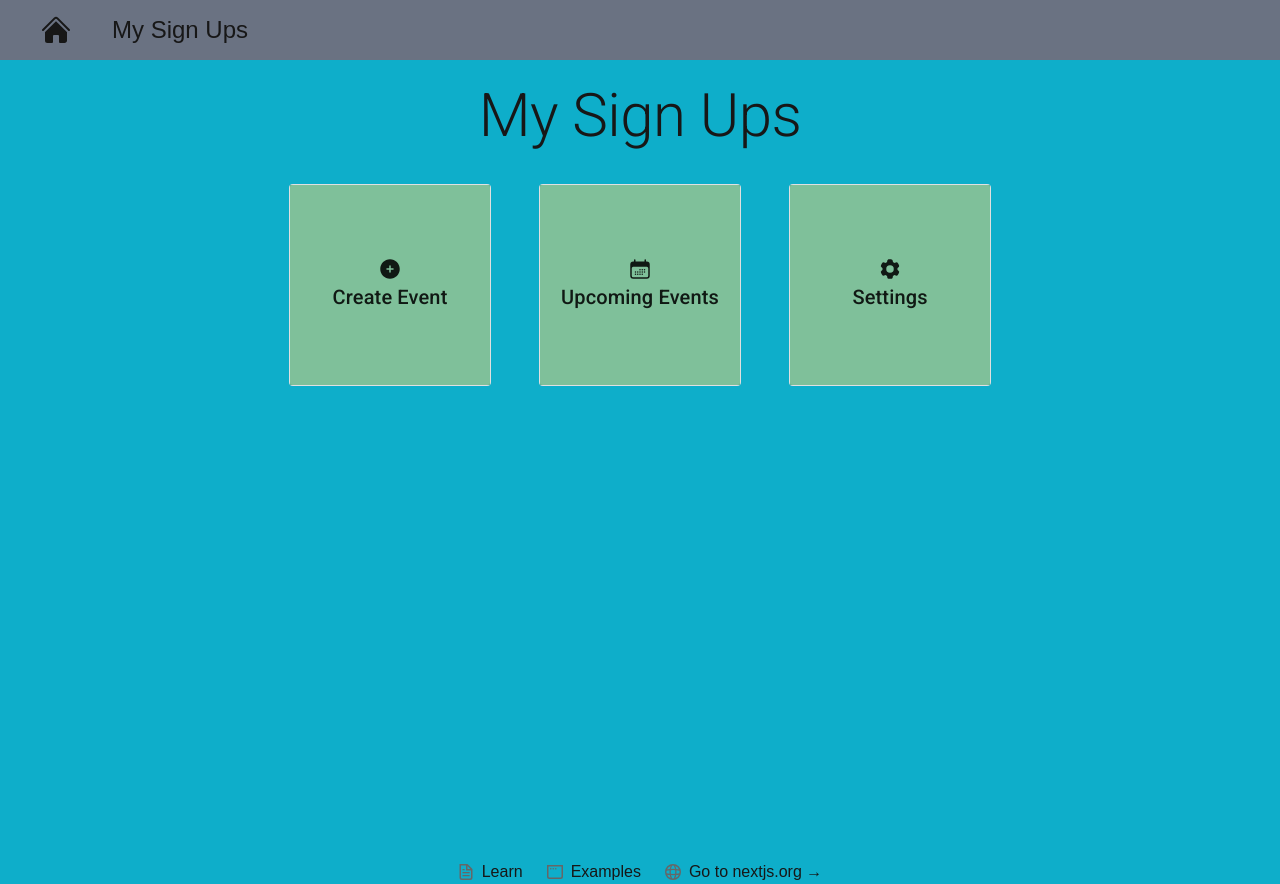
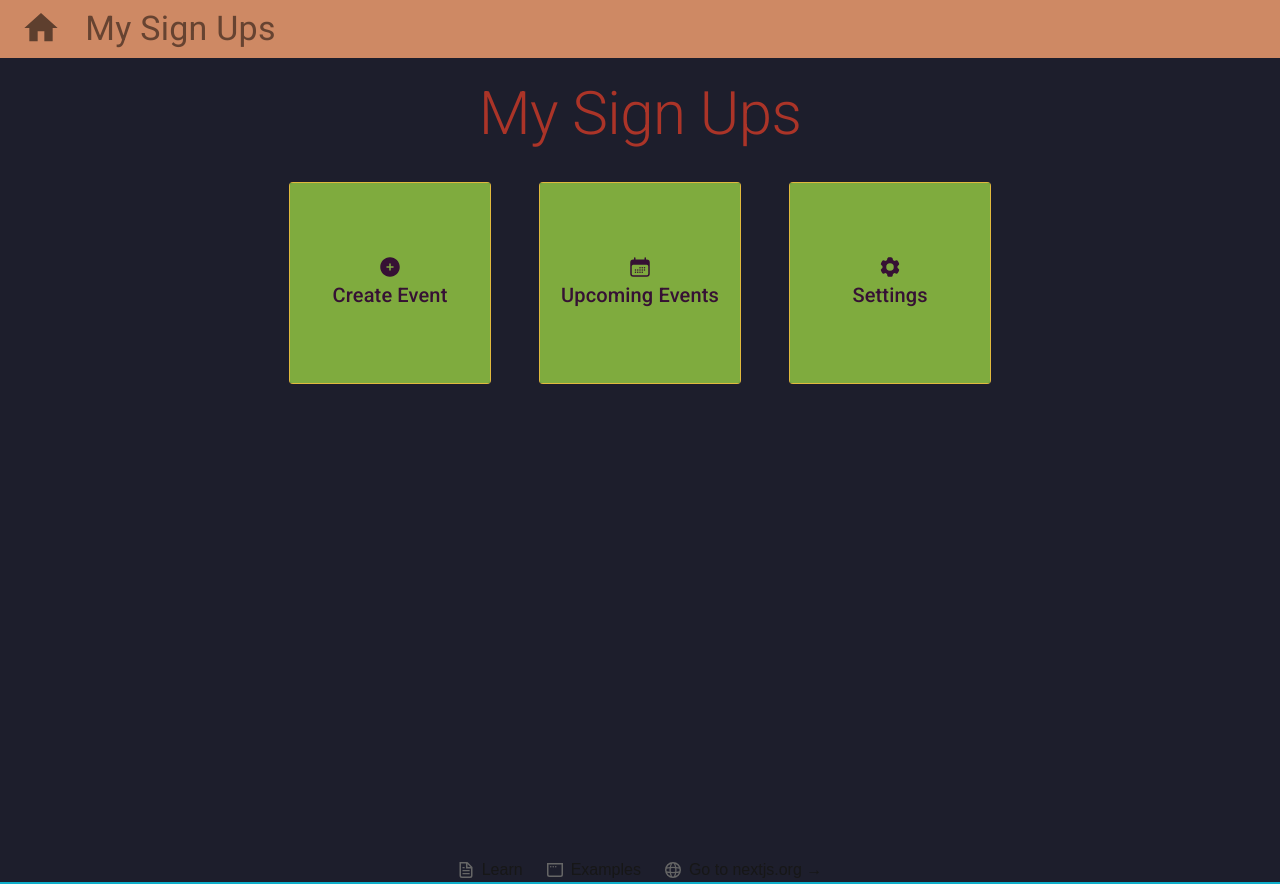
Before and after one commit to BMRich89/MySignUps, a Next.js app in the folder my-sign-ups/: page / in a window 1280 px wide. Built offline with nearby package versions, Linux system fonts and the light colour scheme; what @mui/material-nextjs would draw is missing.

Commit message:
Updated typographies, themes

```diff
--- a/my-sign-ups/src/app/create-event/page.tsx
+++ b/my-sign-ups/src/app/create-event/page.tsx
@@ -1,7 +1,10 @@
 'use client'
 import PageWrapper from "@/components/PageWrapper"
-import { Button, InputLabel, TextField } from "@mui/material"
+import { Alert, Box, Button, Container, InputLabel, Stack, TextField } from "@mui/material"
+import router from "next/router"
+import { useState } from "react"
 import { SubmitHandler, useForm } from "react-hook-form"
+import CheckIcon from '@mui/icons-material/Check';
 
 
 type Inputs =  {
@@ -9,10 +12,15 @@ type Inputs =  {
     eventDate: Date
 }
 
+type Alert = {
+    message: string,
+    success: boolean
+}
+
 //TODO: Implement antiforgery
 
 export default function CreateEvent(){
-
+    const [alert,setAlert] = useState<Alert|null>(null);
     const {
         register,
         handleSubmit,
@@ -24,10 +32,24 @@ export default function CreateEvent(){
         fetch("/api/events", {
             method: "POST",
             headers: { "Content-Type": "application/json" },body: JSON.stringify(data),
+        }).then(response => {
+            if (response.ok) {
+                setAlert({message: "Event created successfully", success: true})
+            } else {
+                // Handle error
+                setAlert({message: "Event creation failed", success: false})
+            }
+        })
+        .catch(error => {
+            // Handle network error
+            console.error('Network error:', error)
         });
+
     }
 
 return     <PageWrapper title="Create Event">
+                <Container>
+                <Box sx={{bgcolor: 'primary.main', 'padding': '1rem'}}>
                 <form onSubmit={handleSubmit(onSubmit)}>
                     <div className="flex m-3">
                         <InputLabel className="w-3/6">Event Name</InputLabel>
@@ -39,5 +61,10 @@ return     <PageWrapper title="Create Event">
                     </div>
                     <Button variant="contained" type="submit" className="w-full h-10 bg-green-500/10 hover:bg-green-500/50 cursor-pointer">Add Event</Button>
                 </form>
+                </Box>
+                <Box sx={{"width":"100%"}}>
+                    {alert && <Alert icon={<CheckIcon fontSize="inherit" />} variant="filled" sx={{"marginTop":"1rem"}} severity={alert && alert.success ? "success" : "error"}>{alert.message}</Alert>}
+                </Box>
+                </Container>
             </PageWrapper>
 }
--- a/my-sign-ups/src/app/globals.css
+++ b/my-sign-ups/src/app/globals.css
@@ -10,12 +10,6 @@
   --foreground: #171717;
 }
 
-@media (prefers-color-scheme: dark) {
-  :root {
-    --background: #02282b;
-    --foreground: #ededed;
-  }
-}
 
 body {
   color: var(--foreground);
--- a/my-sign-ups/src/app/layout.tsx
+++ b/my-sign-ups/src/app/layout.tsx
@@ -1,15 +1,17 @@
+
 import type { Metadata } from "next";
 import { Geist, Geist_Mono } from "next/font/google";
 import "./globals.css";
-import HouseSVG from "@/components/HouseSVG";
 import { AppRouterCacheProvider } from '@mui/material-nextjs/v15-appRouter';
-import { ThemeProvider } from "@mui/material";
+import { Box, Container, Grid, Grid2, Link, ThemeProvider, Typography } from "@mui/material";
 import theme from "./theme";
-     {/* https://mui.com/material-ui/integrations/nextjs/?srsltid=AfmBOoq77c2MipSfoRwaJutX6aPQwOV6kbKSGjj-GZrqnO3pnrNViPSA */}
+{/* https://mui.com/material-ui/integrations/nextjs/?srsltid=AfmBOoq77c2MipSfoRwaJutX6aPQwOV6kbKSGjj-GZrqnO3pnrNViPSA */ }
 import '@fontsource/roboto/300.css';
 import '@fontsource/roboto/400.css';
 import '@fontsource/roboto/500.css';
 import '@fontsource/roboto/700.css';
+import HouseSVG from "@/components/HouseSVG";
+
 
 const geistSans = Geist({
   variable: "--font-geist-sans",
@@ -33,25 +35,29 @@ export default function RootLayout({
 }>) {
   return (
     <html lang="en">
+      <AppRouterCacheProvider>
+        <ThemeProvider theme={theme}>
           <body
             className={`${geistSans.variable} ${geistMono.variable} antialiased`}
           >
+            <Box sx={{ width:'100%',bgcolor: 'background.default' }}>
 
-        <div className=" flex flex-row items-center w-full h-15 bg-gray-500">
-          <a href="/" className="m-10">
-            <HouseSVG />
-          </a>
-          <div>
-            <h1 className="text-2xl">My Sign Ups</h1>
-          </div>
-        </div>
-
-        <AppRouterCacheProvider>
-          <ThemeProvider theme={theme}>
+              <Grid2 container sx={{ bgcolor: 'secondary.main',paddingY:'.5rem' }} >
+                <Grid2 size={.2}></Grid2>
+                <Grid2 size={.6}>
+                  <Link href="/">
+                  <HouseSVG color="action" sx={{ fontSize: 40 }} />
+                  </Link>
+                </Grid2>
+                <Grid2 size={4}>
+                  <Typography color="secondary.dark" variant="h4">My Sign Ups</Typography>
+                </Grid2>
+              </Grid2>
               {children}
+            </Box>
+          </body>
         </ThemeProvider>
       </AppRouterCacheProvider>
-      </body>
     </html>
   );
 }
--- a/my-sign-ups/src/app/page.tsx
+++ b/my-sign-ups/src/app/page.tsx
@@ -5,30 +5,14 @@ import GearSVG from "@/components/GearSVG";
 import LinkButton from "@/components/LinkButton";
 import Image from "next/image";
 
-import { createTheme, ThemeProvider } from '@mui/material/styles';
-import { cyan, purple } from '@mui/material/colors';
 import PageWrapper from "@/components/PageWrapper";
-import { Typography } from "@mui/material";
+import { Container, Typography } from "@mui/material";
 
 
 export default function Home() {
 
-  const theme = createTheme({
-    palette: {
-      primary: {
-        main: cyan[500],
-      },
-      secondary: {
-        main: '#36454F',
-      },
-    },
-  });
-
-
-
-
   return (
-    <>
+    <Container>
     <PageWrapper title="My Sign Ups">
           <LinkButton link="/create-event">
             <CreateEventSVG/>
@@ -90,6 +74,6 @@ export default function Home() {
           Go to nextjs.org →
         </a>
       </footer>
-    </>
+    </Container>
   );
 }
--- a/my-sign-ups/src/app/theme.ts
+++ b/my-sign-ups/src/app/theme.ts
@@ -5,13 +5,27 @@ import { createTheme } from '@mui/material/styles';
 const theme = createTheme({
   palette: {
     primary: {
-        main: cyan[500],
+      light: '##84b3b1',
+      main: '#5B7B7A',
+      dark: '#344747',
+      contrastText: '#fff',
     },
     secondary: {
-        main: '#36454F',
+      light: '#eb9d73',
+      main: '#ce8964',
+      dark: '#664331',
+      contrastText: '#000',
     },
+    background: {
+      default: "#1D1E2C",
+      paper: "#FFD447",
     },
+    text: {
+      primary: "#361134",
+      secondary: "#AB3428"
+  }
+}
 });
-
+  //secondary bg color #5B7B7A
 
 export default theme;
--- a/my-sign-ups/src/app/upcoming-events/page.tsx
+++ b/my-sign-ups/src/app/upcoming-events/page.tsx
@@ -6,16 +6,17 @@ import { Backdrop, Button, Card, CircularProgress, Container, Skeleton } from "@
 import { useEffect, useState } from "react"
 import { SubmitHandler, useForm } from "react-hook-form"
 
-type EventInfo =  {
-    eventName:string,
-    eventDate: Date
+type EventInfo = {
+  eventName: string,
+  eventDate: Date,
+  _id: any
 }
 
 
-export default function UpcomingEvents(){
+export default function UpcomingEvents() {
 
 
-    const [events,setEvents] = useState<EventInfo[]>([]);
+  const [events, setEvents] = useState<EventInfo[]>([]);
 
   const [loading, setLoading] = useState(true);
 
@@ -39,9 +40,15 @@ export default function UpcomingEvents(){
     </PageWrapper>
   }
   return <PageWrapper title="Upcoming Events">
+    <Container>
       {events.map((ev) => (
-                <EventCard key={`${ev.eventName}_${ev.eventDate}`} EventName={ev.eventName} EventDate={ev.eventDate} />
+        <EventCard
+          key={`${ev._id}`}
+          EventName={ev.eventName}
+          EventDate={ev.eventDate}
+        />
       ))}
+    </Container>
   </PageWrapper>
 
 
--- /dev/null
+++ b/my-sign-ups/src/app/utils/stringUtil.ts
@@ -0,0 +1,5 @@
+export default function ConvertToTitleCase(arg:string){
+    return arg.replace(/\w\S*/g, (txt) => {
+        return txt.charAt(0).toUpperCase() + txt.substr(1).toLowerCase();
+    });
+}
--- a/my-sign-ups/src/components/EventCard.tsx
+++ b/my-sign-ups/src/components/EventCard.tsx
@@ -1,4 +1,5 @@
 'use client'
+import ConvertToTitleCase from "@/app/utils/stringUtil";
 import { Card, CardContent, Typography } from "@mui/material"
 import { useTheme } from '@mui/material/styles';
 type EventCardProps = {
@@ -8,15 +9,15 @@ type EventCardProps = {
 
 export default function EventCard({ EventName, EventDate }: EventCardProps) {
     const card = <CardContent >
-        <Typography variant="h5" component="div">
-           {EventName}
+        <Typography variant="h5" component="p" sx={{textAlign:"center"}}>
+           {ConvertToTitleCase(EventName)}
         </Typography>
-        <Typography sx={{ color: 'gray', mb: 1.5 }}>{EventDate.toString()}</Typography>
+        <Typography variant="h6" sx={{ textAlign:"center", mb: 1.5 }}>{EventDate.toString()}</Typography>
 
 
     </CardContent>
     const theme = useTheme();
-    return <Card color="secondary" sx={{bgcolor:theme.palette.secondary.main, color:"#FFF", mb:5}}>
+    return <Card  sx={{ mb:5}}>
         {card}
     </Card>
 }
--- a/my-sign-ups/src/components/HouseSVG.tsx
+++ b/my-sign-ups/src/components/HouseSVG.tsx
@@ -1,7 +1,10 @@
 'use client'
-export default function HouseSVG(){
-    return <svg xmlns="http://www.w3.org/2000/svg" viewBox="0 0 24 24" fill="currentColor" className="size-8">
-    <path d="M11.47 3.841a.75.75 0 0 1 1.06 0l8.69 8.69a.75.75 0 1 0 1.06-1.061l-8.689-8.69a2.25 2.25 0 0 0-3.182 0l-8.69 8.69a.75.75 0 1 0 1.061 1.06l8.69-8.689Z" />
-    <path d="m12 5.432 8.159 8.159c.03.03.06.058.091.086v6.198c0 1.035-.84 1.875-1.875 1.875H15a.75.75 0 0 1-.75-.75v-4.5a.75.75 0 0 0-.75-.75h-3a.75.75 0 0 0-.75.75V21a.75.75 0 0 1-.75.75H5.625a1.875 1.875 0 0 1-1.875-1.875v-6.198a2.29 2.29 0 0 0 .091-.086L12 5.432Z" />
-  </svg>
-}
+import SvgIcon, { SvgIconProps } from '@mui/material/SvgIcon';
+import * as React from 'react';
+export default function HouseSVG(props: SvgIconProps){
+    return (
+      <SvgIcon {...props}>
+        <path d="M10 20v-6h4v6h5v-8h3L12 3 2 12h3v8z" />
+      </SvgIcon>
+    );
+}4
--- a/my-sign-ups/src/components/PageWrapper.tsx
+++ b/my-sign-ups/src/components/PageWrapper.tsx
@@ -1,4 +1,4 @@
-import { Typography } from "@mui/material";
+import { Container, Typography } from "@mui/material";
 
 type PageWrapperProps = {
     title: string;
@@ -8,10 +8,10 @@ type PageWrapperProps = {
 
 export default function PageWrapper({ title,children }: PageWrapperProps) {
   return (
-    <div className="grid grid-rows-[20px_1fr_20px] justify-center min-h-screen font-[family-name:var(--font-geist-sans)]">
+    <Container sx={{bgcolor:"background.default"}} className="grid grid-rows-[20px_1fr_20px] justify-center min-h-screen font-[family-name:var(--font-geist-sans)]">
               <main className="flex flex-col gap-8 row-start-2 items-center w-full">
                 <div>
-                    <Typography variant="h2" component="h1">
+                    <Typography variant="h2" component="h1" color="text.secondary">
                         {title}
                     </Typography>
                 </div>
@@ -19,6 +19,6 @@ export default function PageWrapper({ title,children }: PageWrapperProps) {
                     {children}
                 </div>
               </main>
-            </div>
+            </Container>
   );
 }
```
Also changed, not shown: my-sign-ups/src/types/event.ts (added, +7 -0 lines). Lines whose indentation alone changed are shown as unchanged.
